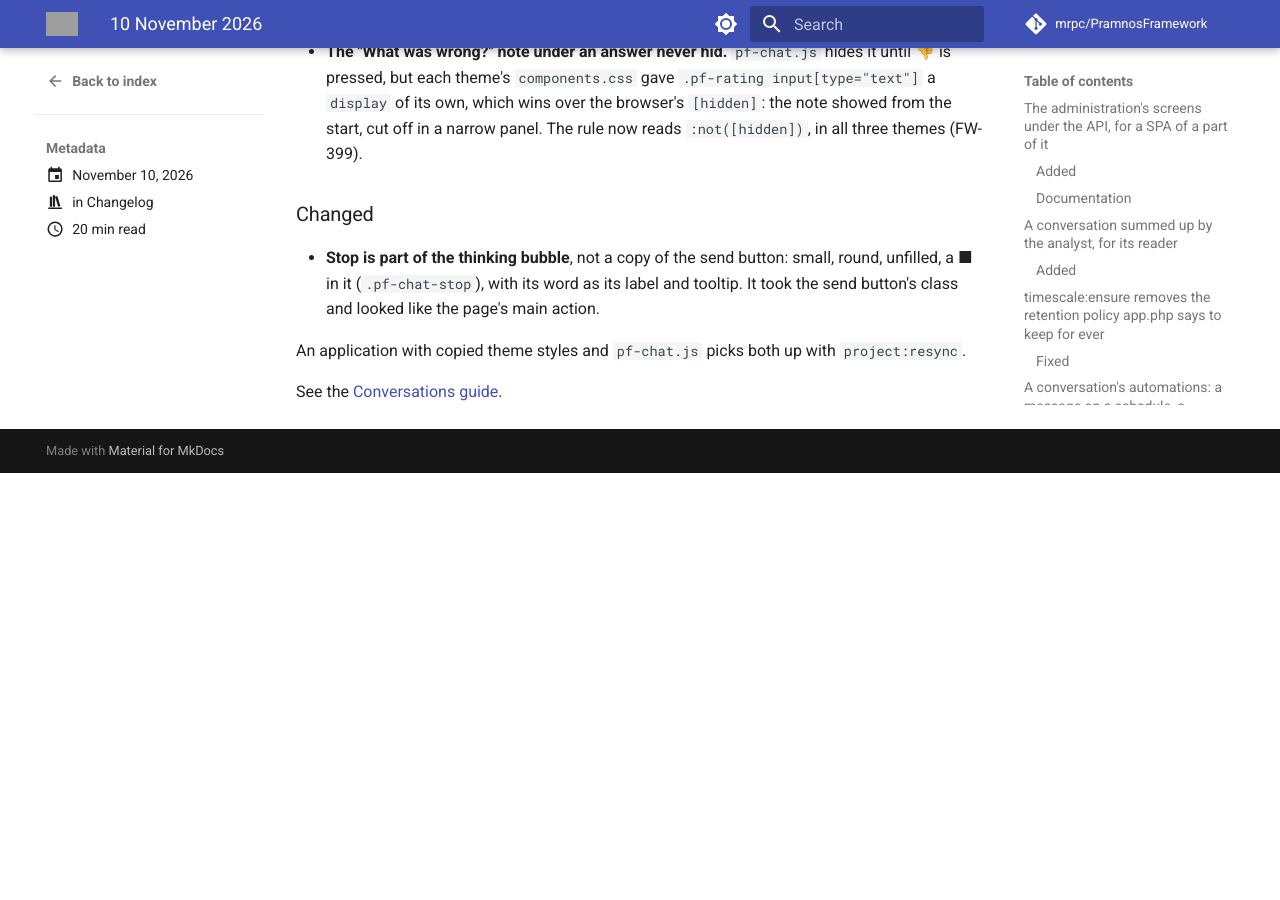
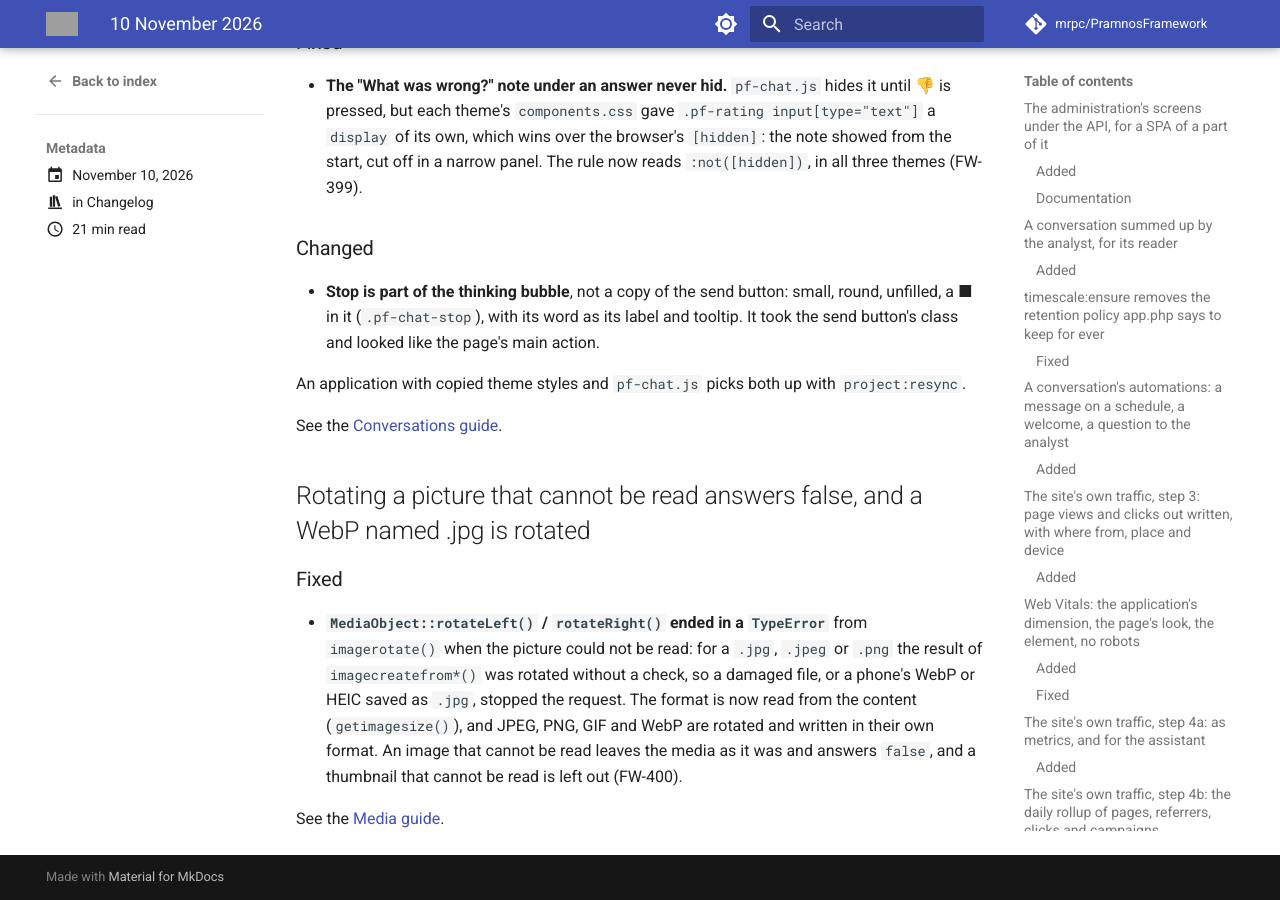
Before and after one commit to mrpc/PramnosFramework, an MkDocs documentation site: the page built from docs/version-history/posts/2026-11-10.md, in a window 1280 px wide and 900 px high, scrolled down 18276 px. Built offline with MkDocs 1.6.1 and Material for MkDocs 9.7.7, drawn with Linux system fonts in a browser that asks for light colours; comment, search, counter and statistics services are not loaded; before the commit the page ends 18749 px from its top, so only the background shows below that; some of the changed text lies outside the part shown; grey boxes are pictures that could not be loaded.

Commit message:
fix(media): rotating a picture that cannot be read answers false instead of a TypeError, and the format comes from the content — a WebP named .jpg is rotated (FW-400)

````diff
--- a/docs/Pramnos_Media_Guide.md
+++ b/docs/Pramnos_Media_Guide.md
@@ -504,6 +504,12 @@ $media->load(123);
 $media->rotateLeft();
 $media->rotateRight();
 ```
+
+Each answers whether it rotated. The image and its thumbnails are written beside the originals,
+with `-r90` or `-r-90` in the name, in the format their content is: JPEG, PNG, GIF or WebP, read from
+the file, not its name. A phone's WebP saved as `.jpg` is rotated as the WebP it is. An image that
+cannot be read, such as a damaged file or a HEIC that GD does not read, is left as it was, and the
+call answers `false`. A thumbnail that cannot be read is left out.
 
 ### Transparency
 
--- a/docs/version-history/posts/2026-11-10.md
+++ b/docs/version-history/posts/2026-11-10.md
@@ -45,6 +45,7 @@ Thirty-eight entries today:
 - A join on a subquery: `joinSub()` and `leftJoinSub()`
 - The QueryBuilder guide: what a column takes, ordering by an expression, joining a subquery
 - The answer's rating note stays hidden, and Stop belongs to the thinking bubble
+- Rotating a picture that cannot be read answers false, and a WebP named .jpg is rotated
 
 <!-- more -->
 
@@ -666,3 +667,17 @@ Thirty-eight entries today:
 An application with copied theme styles and `pf-chat.js` picks both up with `project:resync`.
 
   See the [Conversations guide](../../Pramnos_LLM_Conversations_Guide.md).
+
+## Rotating a picture that cannot be read answers false, and a WebP named .jpg is rotated
+
+### Fixed
+
+- **`MediaObject::rotateLeft()` / `rotateRight()` ended in a `TypeError`** from `imagerotate()`
+  when the picture could not be read: for a `.jpg`, `.jpeg` or `.png` the result of
+  `imagecreatefrom*()` was rotated without a check, so a damaged file, or a phone's WebP or HEIC
+  saved as `.jpg`, stopped the request. The format is now read from the content (`getimagesize()`),
+  and JPEG, PNG, GIF and WebP are rotated and written in their own format. An image that cannot be
+  read leaves the media as it was and answers `false`, and a thumbnail that cannot be read is left
+  out (FW-400).
+
+  See the [Media guide](../../Pramnos_Media_Guide.md).
````
Also changed, not shown: other parts of docs/version-history/posts/2026-11-10.md (+1 -1 lines), 2 other files.
